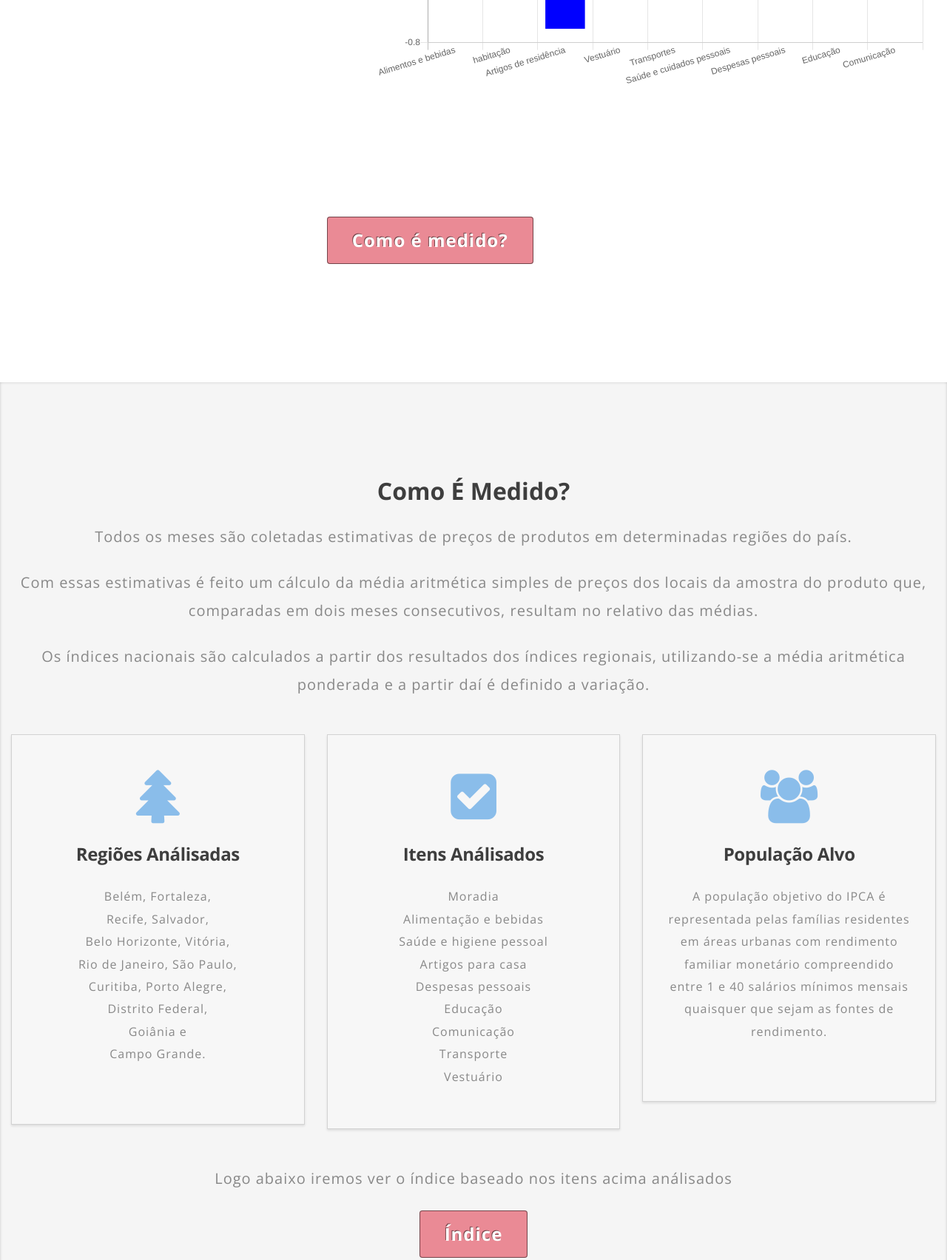
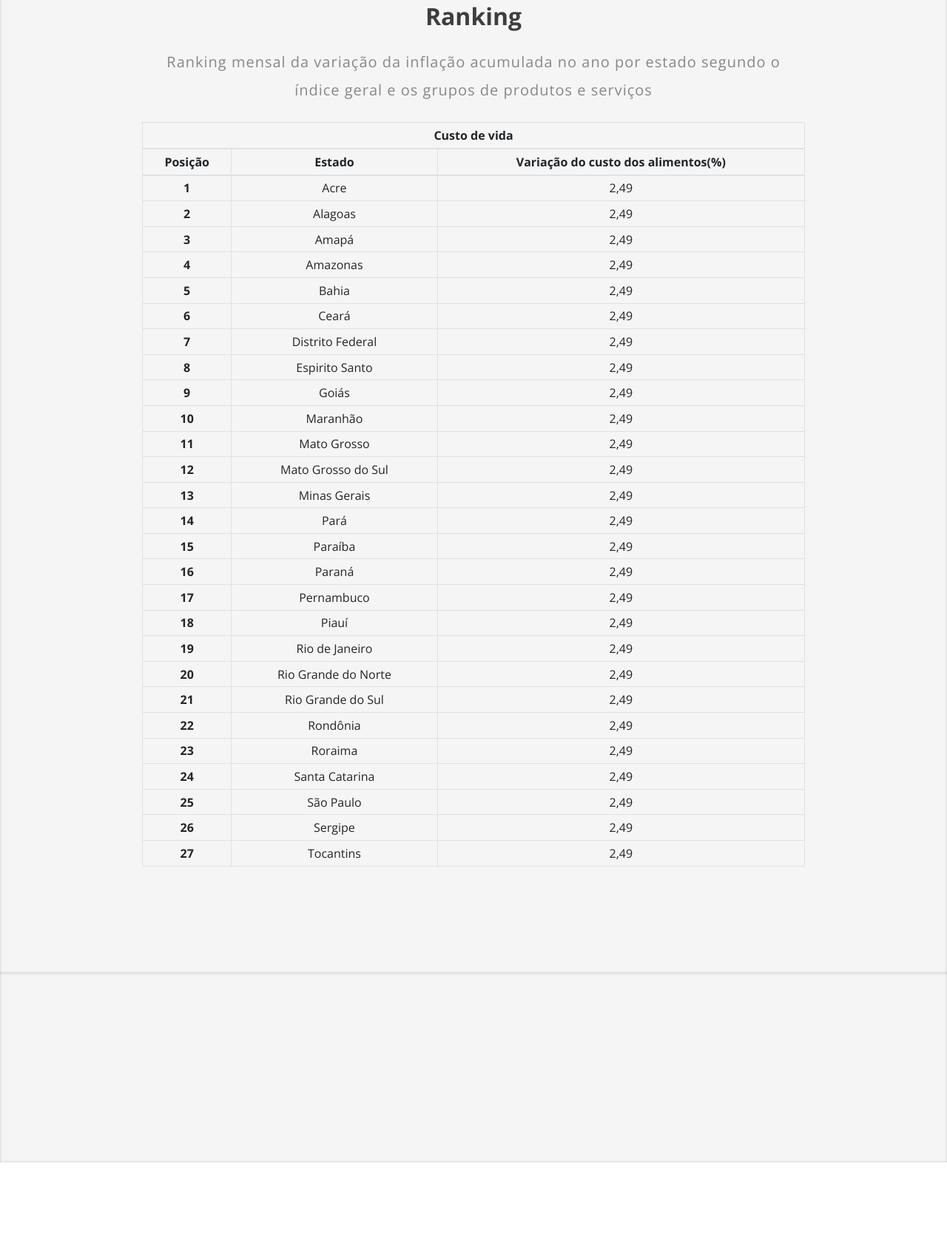
Before and after one commit to jvinf/ConsultaIPCA, a plain HTML site: page index.html in a window 1280 px wide. Shown: the part 916-2620 px from the top of the page at 74% size. After the commit the page ends 2488 px from the top, so only its background shows below. Drawn offline with nearby package versions, Linux system fonts and the light colour scheme.

Commit message:
Graficos novos

```diff
--- a/css/style.css
+++ b/css/style.css
@@ -560,7 +560,7 @@ section.news.text-center h4 {
 }
 /* contact */
 .wedo {
-    padding: 8em 0;
+    padding: 0em 0;
     background:rgba(0,0,0,0);
 }
 .contact_grid_right input[type="text"], .contact_grid_right input[type="email"], .contact_grid_right textarea {
--- a/index.html
+++ b/index.html
@@ -12,8 +12,8 @@ License URL: http://creativecommons.org/licenses/by/3.0/
 	<!-- Meta tag Keywords -->
 	<meta name="viewport" content="width=device-width, initial-scale=1">
 	<meta charset="UTF-8" />
-	<meta name="keywords"
-		content="Exclusive Responsive web template, Bootstrap Web Templates, Flat Web Templates, Android Compatible web template, Smartphone Compatible web template, free webdesigns for Nokia, Samsung, LG, SonyEricsson, Motorola web design" />
+	<meta name="keywords" content="Exclusive Responsive web template, Bootstrap Web Templates, Flat Web Templates, Android Compatible web template, Smartphone Compatible web template, free webdesigns for Nokia, Samsung, LG, SonyEricsson, Motorola web design"
+	/>
 	<script>
 		addEventListener("load", function () {
 			setTimeout(hideURLbar, 0);
@@ -50,8 +50,8 @@ License URL: http://creativecommons.org/licenses/by/3.0/
 					<input type="checkbox" id="drop">
 					<ul class="menu">
 						<li class="mr-lg-4 mr-3 active"><a href="index.html">Página inicial</a></li>
-						<li class="mr-lg-4 mr-3"><a href="#about" class="scroll">O Que é?</a></li>
-						<li class="mr-lg-4 mr-3"><a href="#services" class="scroll">Como é medido?</a></li>
+						<li class="mr-lg-4 mr-3"><a href="#about" class="scroll">Custo no estado</a></li>
+						<li class="mr-lg-4 mr-3"><a href="#ranking" class="scroll">Ranking</a></li>
 						<li class="mr-lg-4 mr-3"><a href="#work" class="scroll">Indice</a></li>
 						<li><a href="#contact" class="scroll">Gráficos</a></li>
 					</ul>
@@ -282,9 +282,8 @@ License URL: http://creativecommons.org/licenses/by/3.0/
 								<div class="container">
 									<canvas class="myChart chartjs-render-monitor" width="825" height="825" style="display: block; width: 625px; height: 325px;"></canvas>
 									<script>
-
 										var ctx = new Chart(document.getElementsByClassName("myChart"), {
-											type: 'bar',
+											type: 'polarArea',
 											data: {
 												labels: ["Alimentos e bebidas", "habitação", "Artigos de residência", "Vestuário", "Transportes", "Saúde e cuidados pessoais", "Despesas pessoais", "Educação", "Comunicação"],
 												datasets: [
@@ -322,179 +321,175 @@ License URL: http://creativecommons.org/licenses/by/3.0/
 
 								</div>
 						</div>
-					<a href="#services" class="banner-button btn mt-5 scroll">Como é medido?</a>
 					</div>
 				</div>
 
 			</div>
 			</section>
-	<div class="agileits-services" id="services">
+			<div class="agileits-services" id="ranking">
 			<div class="container">
-			<h2 class="heading text-capitalize"> Como é medido? </h2>
-			<p class="subs mt-4">Todos os meses são coletadas estimativas de preços de produtos em determinadas regiões
-				do país.</p>
-			<p class="subs mt-4"> Com essas estimativas é feito um cálculo da média aritmética simples de preços dos
-				locais da amostra do produto que, comparadas em dois meses consecutivos, resultam no relativo das
-				médias.</p>
-			<p class="subs mt-4">Os índices nacionais são calculados a partir dos resultados dos índices regionais,
-				utilizando-se a média aritmética ponderada e a partir daí é definido a variação.</p>
-			</p>
-			<div class="agileits-services-row row pt-md-5 pb-5  text-center">
-				<div class="col-lg-4">
-					<div class="agileits-services-grids mt-lg-0 mt-md-0 mt-5">
-						<span class="fa fa-tree"></span>
-						<h4 class="mt-4 mb-4">Regiões análisadas</h4>
-						<p>Belém, Fortaleza,</p>
-						<p>Recife, Salvador, </p>
-						<p>Belo Horizonte, Vitória,</p>
-						<p>Rio de Janeiro, São Paulo,</p>
-						<p>Curitiba, Porto Alegre,</p>
-						<p>Distrito Federal,</p>
-						<p>Goiânia e </p>
-						<p>Campo Grande.</p><br>
+					<h3 class="heading text-capitalize"> Ranking </h3>
+					<p class="subs mt-4">Ranking mensal da variação da inflação acumulada no ano por estado segundo o índice geral e os grupos de
+						produtos e serviços</p><br>
 
-					</div>
-				</div>
-				<div class="col-lg-4">
-					<div class="agileits-services-grids mt-lg-0 mt-5">
-						<span class="fa fa-check-square"></span>
-						<h4 class="mt-4 mb-4">Itens análisados</h4>
-						<p>Moradia</p>
-						<p>Alimentação e bebidas</p>
-						<p>Saúde e higiene pessoal</p>
-						<p>Artigos para casa</p>
-						<p>Despesas pessoais</p>
-						<p>Educação</p>
-						<p>Comunicação</p>
-						<p>Transporte</p>
-						<p>Vestuário</p>
-						</p>
-					</div>
-				</div>
-				<div class="col-lg-4  mt-lg-0 mt-5">
-					<div class="agileits-services-grids">
-						<span class="fa fa-group"></span>
-						<h4 class="mt-4 mb-4">População alvo</h4>
-						<p>A população objetivo do IPCA é representada pelas famílias residentes em áreas urbanas com
-							rendimento familiar monetário compreendido entre 1 e 40 salários mínimos mensais</p>
-						<p> quaisquer que sejam as fontes de rendimento.</p><br>
-					</div>
-				</div>
-			</div>
-			<p class="subs mb-4">Logo abaixo iremos ver o índice baseado nos itens acima análisados</p>
-			<a href="#work" class="banner-button btn">Índice</a>
+					<table class="table table-sm table-bordered">
+						<thead>
+							<tr>
+								<th colspan="5">Custo de vida</th>
+							</tr>
+							<tr>
+								<th scope="col">Posição</th>
+								<th scope="col">Estado</th>
+								<th scope="col">Variação do custo dos alimentos(%)</th>
+
+							</tr>
+						</thead>
+						<tbody>
+							<tr>
+								<th scope="row">1</th>
+								<td>Acre</td>
+								<td>2,49</td>
+							</tr>
+							<tr>
+								<th scope="row">2</th>
+								<td>Alagoas</td>
+								<td>2,49</td>
+							</tr>
+							<tr>
+								<th scope="row">3</th>
+								<td>Amapá</td>
+								<td>2,49</td>
+							</tr>
+							<tr>
+								<th scope="row">4</th>
+								<td>Amazonas</td>
+								<td>2,49</td>
+							</tr>
+							<tr>
+								<th scope="row">5</th>
+								<td>Bahia</td>
+								<td>2,49</td>
+							</tr>
+							<tr>
+								<th scope="row">6</th>
+								<td>Ceará</td>
+								<td>2,49</td>
+							</tr>
+							<tr>
+								<th scope="row">7</th>
+								<td>Distrito Federal</td>
+								<td>2,49</td>
+							</tr>
+							<tr>
+								<th scope="row">8</th>
+								<td>Espirito Santo</td>
+								<td>2,49</td>
+							</tr>
+							<tr>
+								<th scope="row">9</th>
+								<td>Goiás</td>
+								<td>2,49</td>
+							</tr>
+							<tr>
+								<th scope="row">10</th>
+								<td>Maranhão</td>
+								<td>2,49</td>
+							</tr>
+							<tr>
+								<th scope="row">11</th>
+								<td>Mato Grosso</td>
+								<td>2,49</td>
+							</tr>
+							<tr>
+								<th scope="row">12</th>
+								<td>Mato Grosso do Sul</td>
+								<td>2,49</td>
+							</tr>
+							<tr>
+								<th scope="row">13</th>
+								<td>Minas Gerais</td>
+								<td>2,49</td>
+							</tr>
+							<tr>
+								<th scope="row">14</th>
+								<td>Pará</td>
+								<td>2,49</td>
+							</tr>
+							<tr>
+								<th scope="row">15</th>
+								<td>Paraíba</td>
+								<td>2,49</td>
+							</tr>
+							<tr>
+								<th scope="row">16</th>
+								<td>Paraná</td>
+								<td>2,49</td>
+							</tr>
+							<tr>
+								<th scope="row">17</th>
+								<td>Pernambuco</td>
+								<td>2,49</td>
+							</tr>
+							<tr>
+								<th scope="row">18</th>
+								<td>Piauí</td>
+								<td>2,49</td>
+							</tr>
+							<tr>
+								<th scope="row">19</th>
+								<td>Rio de Janeiro</td>
+								<td>2,49</td>
+							</tr>
+							<tr>
+								<th scope="row">20</th>
+								<td>Rio Grande do Norte</td>
+								<td>2,49</td>
+							</tr>
+							<tr>
+								<th scope="row">21</th>
+								<td>Rio Grande do Sul</td>
+								<td>2,49</td>
+							</tr>
+							<tr>
+								<th scope="row">22</th>
+								<td>Rondônia</td>
+								<td>2,49</td>
+							</tr>
+							<tr>
+								<th scope="row">23</th>
+								<td>Roraima</td>
+								<td>2,49</td>
+							</tr>
+							<tr>
+								<th scope="row">24</th>
+								<td>Santa Catarina</td>
+								<td>2,49</td>
+							</tr>
+							<tr>
+								<th scope="row">25</th>
+								<td>São Paulo</td>
+								<td>2,49</td>
+							</tr>
+							<tr>
+								<th scope="row">26</th>
+								<td>Sergipe</td>
+								<td>2,49</td>
+							</tr>
+							<tr>
+								<th scope="row">27</th>
+								<td>Tocantins</td>
+								<td>2,49</td>
+							</tr>
+						</tbody>
+					</table>
 				</div>
 			</div>
 			<!-- works -->
 			<section class="news text-center" id="work">
-		<div class="container">
-			<h3 class="heading text-capitalize"> Índice </h3>
-			<p class="subs mt-4">IPCA - Variação mensal, acumulada no ano, acumulada em 12 meses e peso mensal, segundo
-				o índice geral e os grupos de produtos e serviços</p><br>
-			<table class="table table-dark">
-				<thead>
-					<tr>
-						<th colspan="5">Brasil setembro de 2019</th>
-					</tr>
-					<tr>
-						<th scope="col">Índice geral e grupos de produtos e serviços</th>
-						<th scope="col">Variação mensal(%)</th>
-						<th scope="col">Variação acumulada no ano(%)</th>
-						<th scope="col">Variação acumulada em 12 meses(%)</th>
-						<th scope="col">Peso mensal(%)</th>
-					</tr>
-				</thead>
-				<tbody>
-					<tr>
-						<th scope="row">Índice geral</th>
-						<td>-0,04</td>
-						<td>2,49</td>
-						<td>2,89</td>
-						<td>100,0000</td>
-					</tr>
-					<tr>
-						<th scope="row">Alimentos e bebidas</th>
-						<td>-0,43</td>
-						<td>2,10</td>
-						<td>3,56</td>
-						<td>24,6262</td>
-					</tr>
-					<tr>
-						<th scope="row">Habitação</th>
-						<td>0,02</td>
-						<td>4,66</td>
-						<td>3,91</td>
-						<td>16,1596</td>
-					</tr>
-					<tr>
-						<th scope="row">Artigos de residência</th>
-						<td>-0,76</td>
-						<td>0,56</td>
-						<td>2,39</td>
-						<td>3,9333</td>
-					</tr>
-					<tr>
-						<th scope="row">Vestuário</th>
-						<td>0,27</td>
-						<td>-0,24</td>
-						<td>0,80</td>
-						<td>5,6209</td>
-					</tr>
-					<tr>
-						<th scope="row">Transportes</th>
-						<td>0,00</td>
-						<td>1,25</td>
-						<td>0,87</td>
-						<td>18,1404</td>
-					</tr>
-					<tr>
-						<th scope="row">Saúde e cuidados pessoais</th>
-						<td>0,58</td>
-						<td>4,33</td>
-						<td>4,20</td>
-						<td>12,2059</td>
-					</tr>
-					<tr>
-						<th scope="row">Despesas pessoais</th>
-						<td>0,04</td>
-						<td>2,25</td>
-						<td>3,17</td>
-						<td>10,8577</td>
-					</tr>
-					<tr>
-						<th scope="row">Educação</th>
-						<td>0,04</td>
-						<td>4,43</td>
-						<td>4,74</td>
-						<td>5,0139</td>
-					</tr>
-					<tr>
-						<th scope="row">Comunicação</th>
-						<td>-0,01</td>
-						<td>0,43</td>
-						<td>0,39</td>
-						<td>3,4422</td>
-					</tr>
-				</tbody>
-			</table>
+
 
 					<!-- contact -->
 
-
-					<div class="cpy-right text-center">
-						<div class="follow">
-							<iframe width="560" height="315" src="https://www.youtube.com/embed/LLANnZaSdQ0"
-								frameborder="0"
-								allow="accelerometer; autoplay; encrypted-media; gyroscope; picture-in-picture"
-								allowfullscreen></iframe>
-						</div>
-						<a href="#about">voltar ao topo</a><br><br>
-						<p>
-							© 2019 Exclusive. All rights reserved
-						</p>
-
-					</div>
-				</div>
 			</section>
 			<!-- //contact -->
 
```
Also changed, not shown: css/bootstrap.css, 1 other file. Lines whose indentation alone changed are shown as unchanged.
